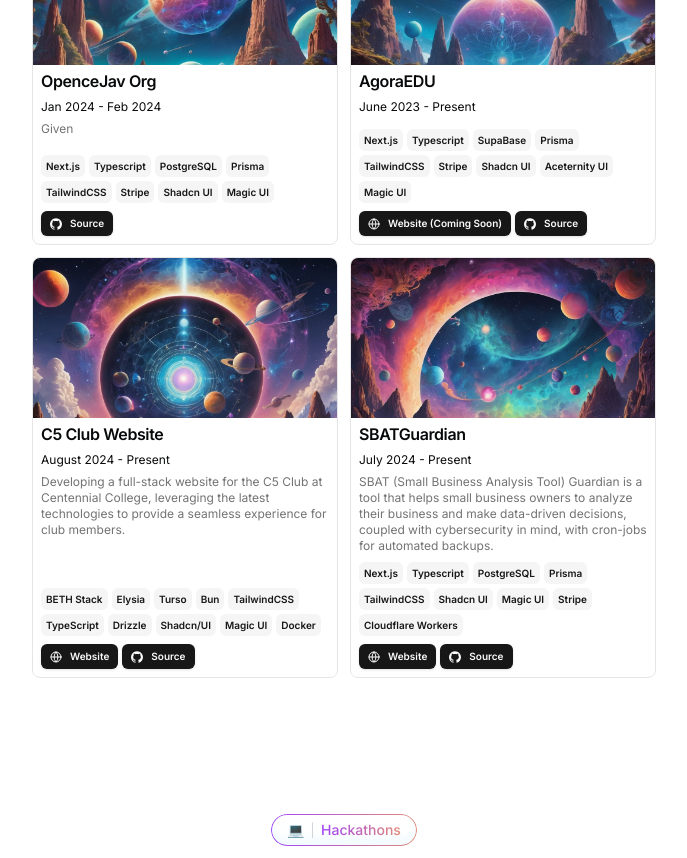
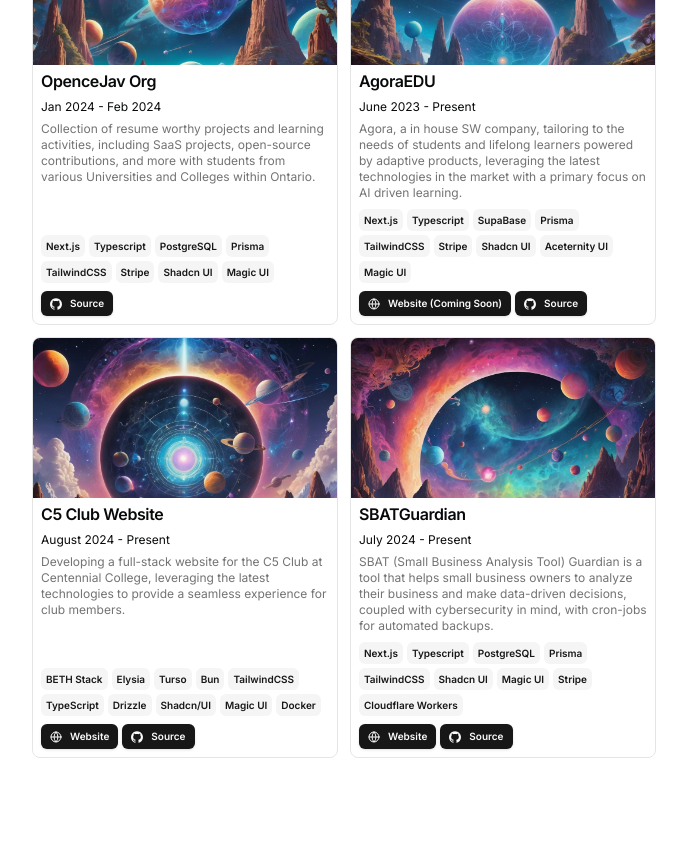
Before and after one commit to Hi-kue/hikues-portfolio, a Next.js app: page / in a window 1280 px wide. Shown: the part 1460-2318 px from the top of the page, without its empty margins (296-983 px from the left). Built offline with nearby package versions, Linux system fonts and the light colour scheme.

Commit message:
refactor: resume.tsx (project section changes)

```diff
--- a/src/data/resume.tsx
+++ b/src/data/resume.tsx
@@ -152,7 +152,7 @@
       dates: "Jan 2024 - Feb 2024",
       active: true,
       description:
-        "Given ",
+        "Collection of resume worthy projects and learning activities, including SaaS projects, open-source contributions, and more with students from various Universities and Colleges within Ontario.",
       technologies: [
         "Next.js",
         "Typescript",
@@ -180,7 +180,7 @@
       dates: "June 2023 - Present",
       active: true,
       description:
-        "",
+        "Agora, a in house SW company, tailoring to the needs of students and lifelong learners powered by adaptive products, leveraging the latest technologies in the market with a primary focus on AI driven learning.",
       technologies: [
         "Next.js",
         "Typescript",
```
